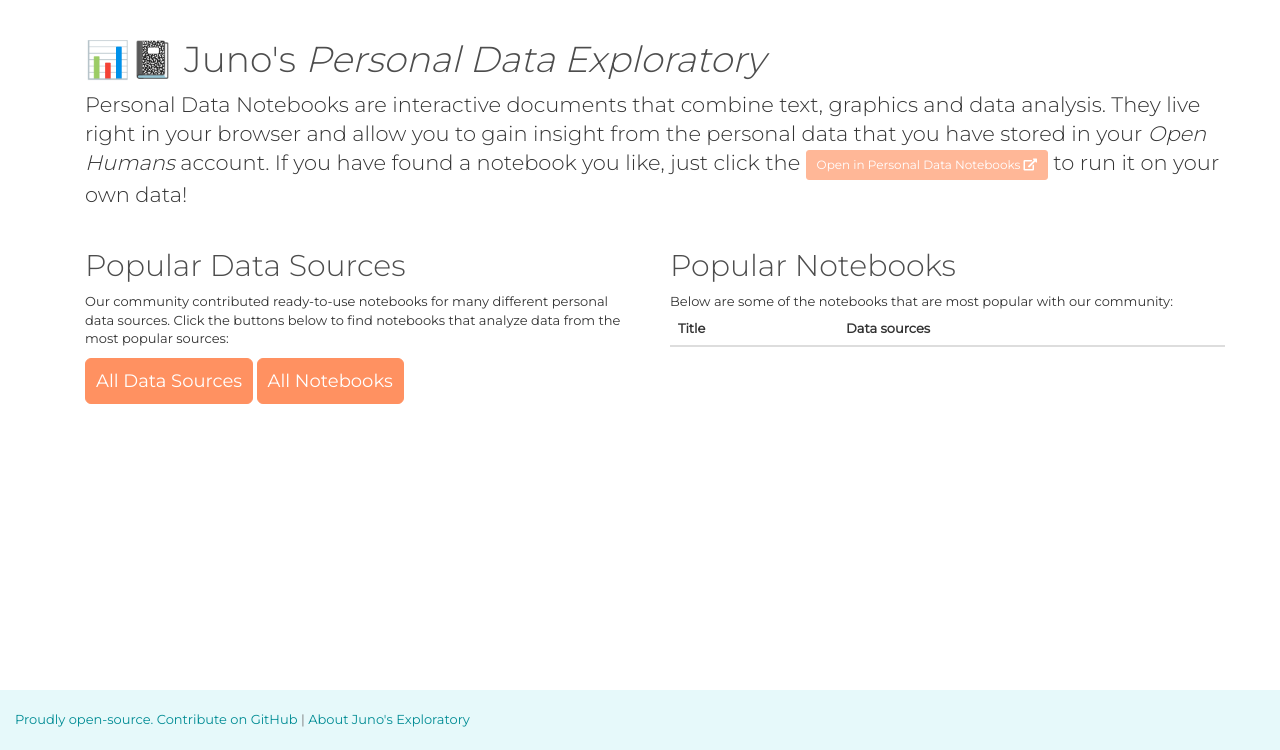
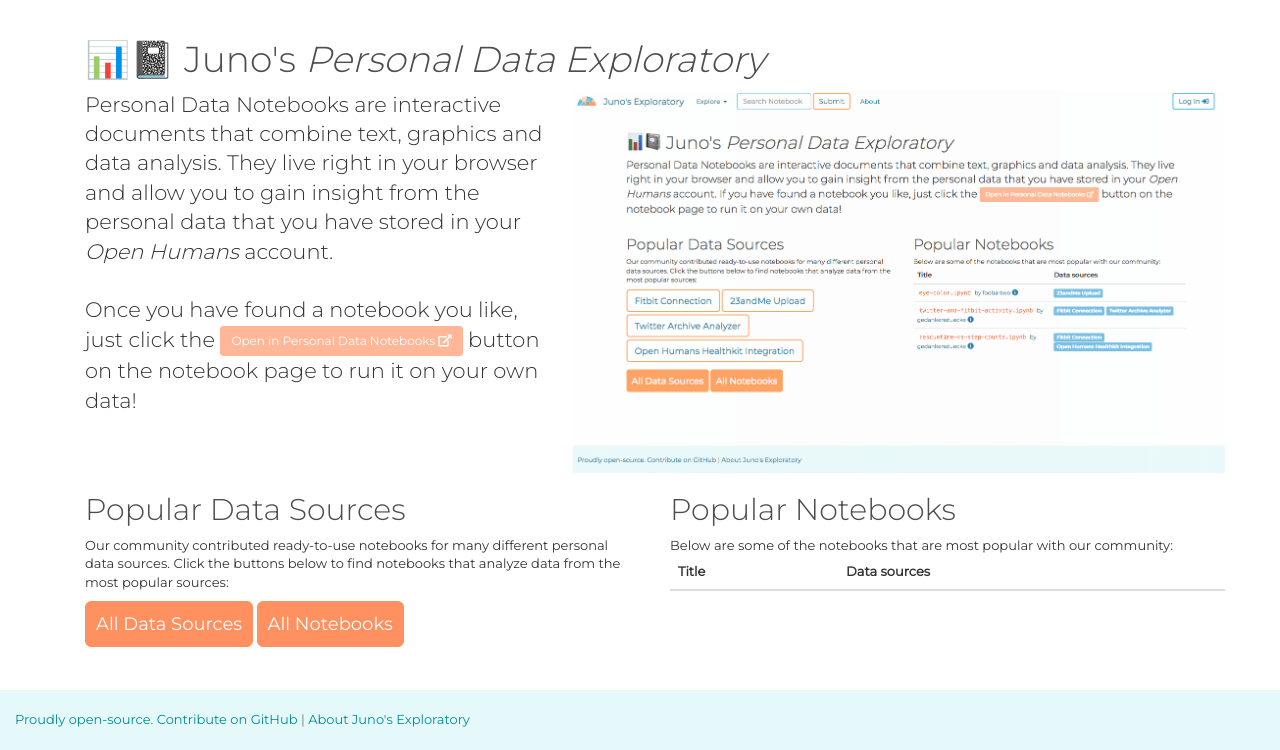
Before and after one commit to OpenHumans/jupyter-gallery, a Django app: page / in a window 1280 px wide. Shown: the part 50-800 px from the top of the page. Run offline with Django 3.2, Linux system fonts and the light colour scheme; data that the repository does not hold is empty; some libraries are stand-ins or nearby versions.

Commit message:
gif for index page

```diff
--- a/main/templates/main/index.html
+++ b/main/templates/main/index.html
@@ -3,13 +3,22 @@
 {% block content %}
 
   <div class="container">
-      <h1>📊📓  Juno's <i>Personal Data Exploratory</i></h1>
-      <p class='lead'>
-        Personal Data Notebooks are interactive documents that combine text, graphics and data analysis. They live
-        right in your browser and allow you to gain insight from the personal data that you have stored in your <i>Open Humans</i>
-        account. If you have found a notebook you like, just click the <button type="button" class="btn btn-primary btn-sm disabled">Open in Personal Data Notebooks <i class="fas fa-external-link-alt"></i></button>
-        to run it on your own data!
-      </p>
+    <h1>📊📓  Juno's <i>Personal Data Exploratory</i></h1>
+    <div class="row">
+      <div class="col-md-5">
+
+        <p class='lead'>
+          Personal Data Notebooks are interactive documents that combine text, graphics and data analysis. They live
+          right in your browser and allow you to gain insight from the personal data that you have stored in your <i>Open Humans</i>
+          account. </br></br>
+          Once you have found a notebook you like, just click the <button type="button" class="btn btn-primary btn-sm disabled">Open in Personal Data Notebooks <i class="fas fa-external-link-alt"></i></button>
+          button on the notebook page to run it on your own data!
+        </p>
+      </div>
+      <div class="col-md-7">
+        <img style='height: 100%; width: 100%; object-fit: contain' src="{% static 'aboutgifs/index.gif' %}"/>
+      </div>
+    </div>
     <div class="row">
       <div class="col-md-6">
         <h2>Popular Data Sources</h2>
```
Also changed, not shown: static/aboutgifs/index.gif (added).
